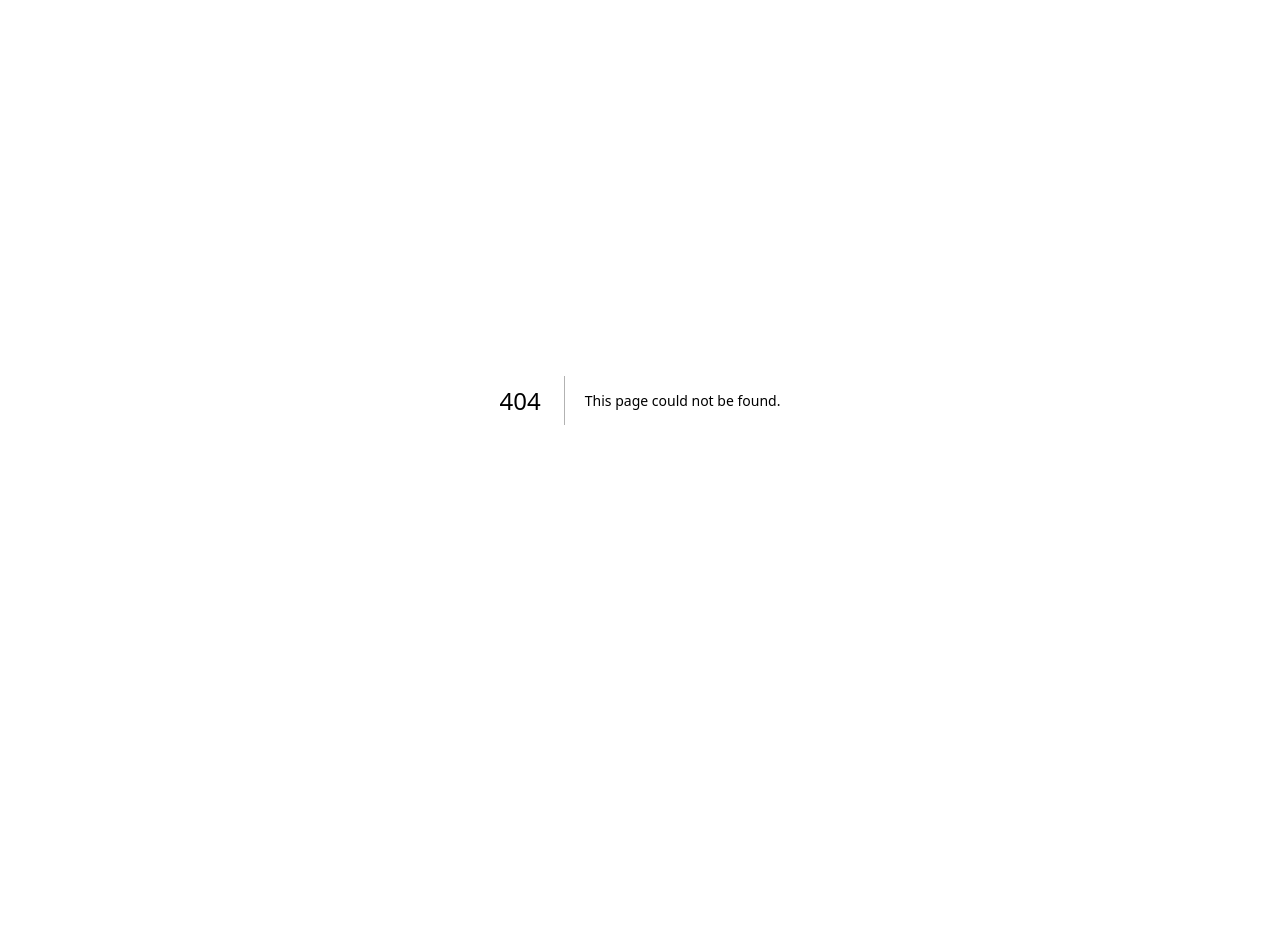
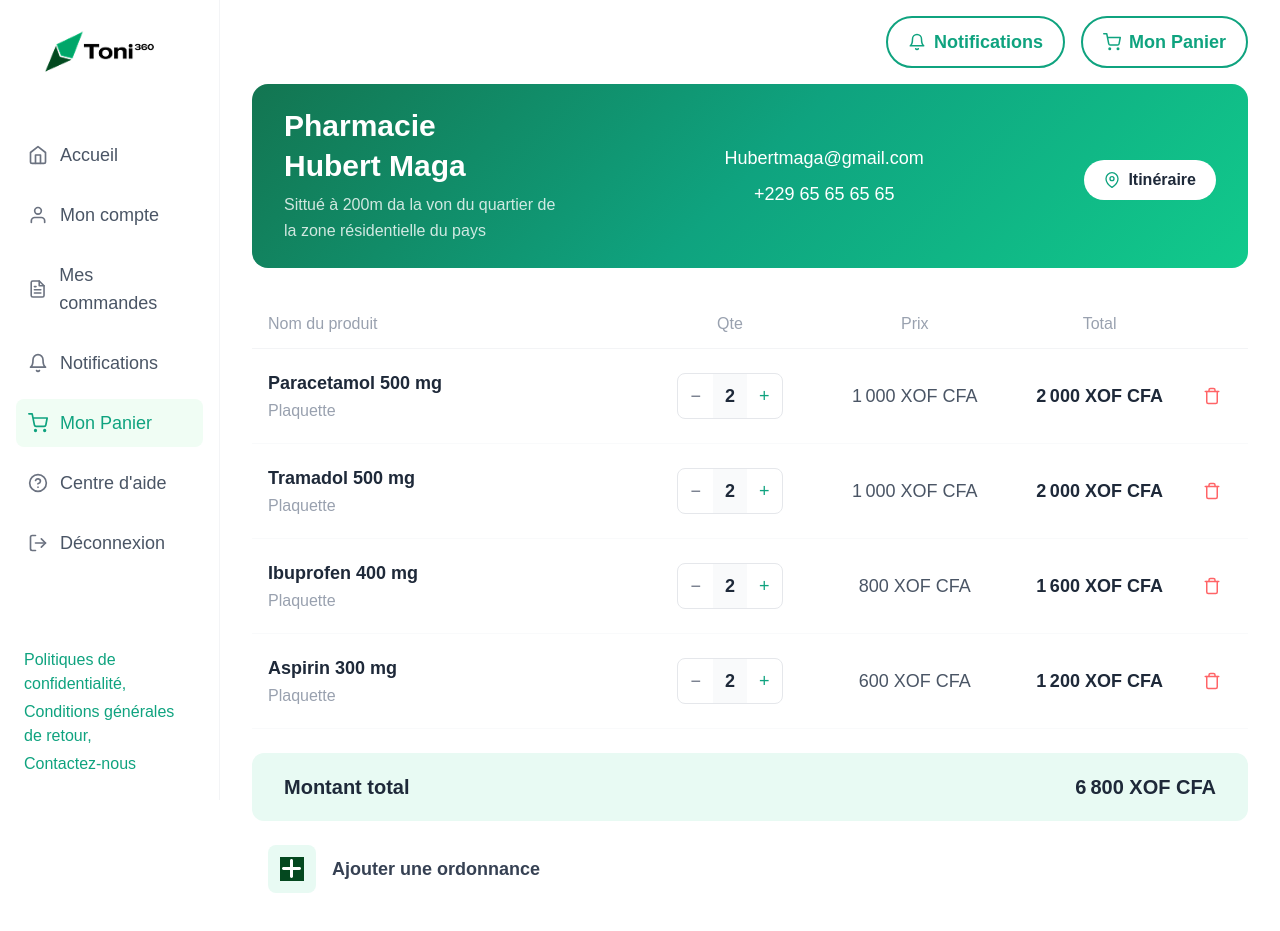
Before and after one commit to NorlanCoder/toni360-frontend, a Next.js app: page /dashboard/cart/checkout in a window 1280 px wide. Before the commit this address had no page. Shown: the top 931 px of the page. Before the commit the page ends 800 px from the top, so only its background shows below. Built offline with nearby package versions, Linux system fonts and the light colour scheme.

Commit message:
feat(cart): implement checkout page UI

```diff
--- a/app/dashboard/cart/page.tsx
+++ b/app/dashboard/cart/checkout/page.tsx
@@ -53,20 +53,16 @@ export default function CartPage() {
       <aside className="w-[220px] min-h-screen border-r border-gray-100 flex flex-col py-6 px-4 fixed left-0 top-0 bottom-0 bg-white z-20">
         {/* Logo */}
         <div className="flex items-center gap-2 mb-10 px-2">
-          <Image src="/images/logo.png" alt="Toni360" width={140} height={48} />
+          <Image src="/images/logo.png" alt="Toni360" width={150} height={50} />
         </div>
 
         {/* Nav links */}
-        <nav className="flex flex-col gap-1 flex-1">
+        <nav className="flex flex-col gap-3 flex-1">
           {sidebarLinks.map((link) => (
             <Link
               key={link.label}
               href={link.href}
               className={`flex items-center gap-3 px-3 py-2.5 rounded-lg text-lg font-medium transition-colors ${
-                link.label === "Mes commandes"
-                  ? "py-2"
-                  : "py-3"
-              } ${
                 link.href === "/dashboard/cart"
                   ? "text-[#0fa37f] bg-green-50"
                   : "text-gray-600 hover:bg-gray-50 hover:text-gray-900"
@@ -95,17 +91,17 @@ export default function CartPage() {
       {/* Main content */}
       <main className="flex-1 ml-[220px] flex flex-col">
         {/* Header */}
-        <header className="flex items-center justify-end gap-4 px-8 py-4">
+        <header className="flex items-center justify-end gap-4 px-8 py-4 text-lg">
           <Link
             href="/notifications"
-            className="flex items-center gap-2 px-5 py-2.5 border-2 border-[#0fa37f] text-[#0fa37f] rounded-full text-lg font-semibold hover:bg-green-50 transition-colors"
+            className="flex items-center gap-2 px-5 py-2.5 border-2 border-[#0fa37f] text-[#0fa37f] rounded-full font-semibold hover:bg-green-50 transition-colors"
           >
             <BellHeaderIcon />
             Notifications
           </Link>
           <Link
             href="/dashboard/cart"
-            className="flex items-center gap-2 px-5 py-2.5 border-2 border-[#0fa37f] text-[#0fa37f] rounded-full text-lg font-semibold hover:bg-green-50 transition-colors"
+            className="flex items-center gap-2 px-5 py-2.5 border-2 border-[#0fa37f] text-[#0fa37f] rounded-full font-semibold hover:bg-green-50 transition-colors"
           >
             <CartHeaderIcon />
             Mon Panier
@@ -120,23 +116,22 @@ export default function CartPage() {
               background: "linear-gradient(135deg, #137551 0%, #0fa37f 50%, #11ca8c 100%)",
             }}
           >
-            <div className="flex items-center justify-between px-8 py-6 gap-8">
-              {/* Bloc infos pharmacie */}
-              <div className="text-white flex-1 min-w-[200px]">
+            <div className="flex items-center justify-between px-8 py-6">
+              <div className="text-white">
                 <h2 className="text-3xl font-bold mb-1">Pharmacie</h2>
                 <h2 className="text-3xl font-bold mb-2">Hubert Maga</h2>
-                <p className="text-sm text-white/80 max-w-[280px] leading-relaxed">
+                <p className="text-base text-white/80 max-w-[280px] leading-relaxed">
                   Sittué à 200m da la von du quartier de la zone résidentielle du pays
                 </p>
               </div>
-              {/* Email & téléphone au centre */}
-              <div className="flex flex-col items-center flex-1 min-w-[180px]">
-                <p className="text-white text-xl font-semibold">Hubertmaga@gmail.com</p>
-                <p className="text-white text-xl font-semibold mt-1">+229 65 65 65 65</p>
+              <div className="flex flex-col items-center gap-2">
+                <div className="text-white text-lg text-center">
+                  <p className="text-lg">Hubertmaga@gmail.com</p>
+                  <p className="mt-2 text-lg">+229 65 65 65 65</p>
+                </div>
               </div>
-              {/* Bouton itinéraire */}
-              <div className="flex flex-col items-end flex-1 min-w-[180px]">
-                <button className="flex items-center gap-2 bg-white text-gray-800 px-6 py-3 rounded-full text-xl font-bold hover:shadow-md transition-shadow">
+              <div className="flex flex-col items-end gap-2">
+                <button className="flex items-center gap-2 bg-white text-gray-800 px-5 py-2 rounded-full text-base font-semibold mt-2 hover:shadow-md transition-shadow">
                   <LocationIcon />
                   Itinéraire
                 </button>
@@ -147,7 +142,7 @@ export default function CartPage() {
           {/* Products Table */}
           <div className="w-full">
             {/* Table Header */}
-            <div className="grid grid-cols-[2fr_1fr_1fr_1fr_auto] items-center px-4 py-3 text-lg text-gray-400 border-b border-gray-100 font-semibold">
+            <div className="grid grid-cols-[2fr_1fr_1fr_1fr_auto] items-center px-4 py-3 text-base text-gray-400 border-b border-gray-100 font-medium">
               <span>Nom du produit</span>
               <span className="text-center">Qte</span>
               <span className="text-center">Prix</span>
@@ -163,8 +158,8 @@ export default function CartPage() {
               >
                 {/* Product Name */}
                 <div>
-                  <p className="font-semibold text-gray-800">{item.name}</p>
-                  <p className="text-xs text-gray-400 mt-0.5">{item.type}</p>
+                  <p className="text-lg font-semibold text-gray-800">{item.name}</p>
+                  <p className="text-base text-gray-400 mt-0.5">{item.type}</p>
                 </div>
 
                 {/* Quantity */}
@@ -172,16 +167,16 @@ export default function CartPage() {
                   <div className="flex items-center border border-gray-200 rounded-lg overflow-hidden">
                     <button
                       onClick={() => updateQty(item.id, -1)}
-                      className="px-3 py-1.5 text-gray-500 hover:bg-gray-50 text-lg font-medium transition-colors"
+                      className="px-3 py-2 text-gray-500 hover:bg-gray-50 text-lg font-medium transition-colors"
                     >
                       −
                     </button>
-                    <span className="px-3 py-1.5 font-semibold text-gray-800 min-w-[28px] text-center bg-gray-50">
+                    <span className="px-3 py-2 text-lg font-semibold text-gray-800 min-w-[32px] text-center bg-gray-50">
                       {item.qty}
                     </span>
                     <button
                       onClick={() => updateQty(item.id, 1)}
-                      className="px-3 py-1.5 text-[#0fa37f] hover:bg-green-50 text-lg font-medium transition-colors"
+                      className="px-3 py-2 text-[#0fa37f] hover:bg-green-50 text-lg font-medium transition-colors"
                     >
                       +
                     </button>
@@ -189,12 +184,12 @@ export default function CartPage() {
                 </div>
 
                 {/* Price */}
-                <p className="text-gray-600 text-center">
+                <p className="text-lg text-gray-600 text-center">
                   {formatPrice(item.price)} XOF CFA
                 </p>
 
                 {/* Total */}
-                <p className="font-semibold text-gray-800 text-center">
+                <p className="text-lg font-semibold text-gray-800 text-center">
                   {formatPrice(item.qty * item.price)} XOF CFA
                 </p>
 
@@ -218,24 +213,24 @@ export default function CartPage() {
           </div>
 
           {/* Add Prescription */}
-          <div className="flex items-center gap-3 mt-6 px-4">
-            <button className="flex items-center gap-3 text-lg text-gray-700 font-medium hover:text-[#0fa37f] transition-colors">
-              <span className="w-11 h-11 flex items-center justify-center rounded-lg bg-[#e8faf3] text-[#0fa37f]">
-                <Image src="/fluent.svg" alt="Plus" width={28} height={28} />
+          <div className="flex items-center gap-4 mt-6 px-4">
+            <button className="flex items-center gap-4 text-lg text-gray-700 font-semibold hover:text-[#0fa37f] transition-colors">
+              <span className="w-12 h-12 flex items-center justify-center rounded-lg bg-[#e8faf3]">
+                <Image src="/fluent.svg" alt="Add" width={24} height={24} />
               </span>
               Ajouter une ordonnance
             </button>
           </div>
 
           {/* Action Buttons */}
-          <div className="flex items-center justify-between gap-6 mt-10 w-full">
-            <button className="flex-1 mx-2 px-10 py-4 border-2 border-[#0fa37f] text-[#0fa37f] rounded-full text-xl font-semibold hover:bg-green-50 transition-colors">
+          <div className="flex items-center justify-between gap-6 mt-10 w-full px-4">
+            <button className="px-10 py-3 border-2 border-[#0fa37f] text-[#0fa37f] rounded-full text-lg font-semibold hover:bg-green-50 transition-colors min-w-[180px]">
               Terminer
             </button>
-            <button className="flex-1 mx-2 px-10 py-4 bg-gray-200 text-gray-600 rounded-full text-xl font-semibold hover:bg-gray-300 transition-colors">
+            <button className="px-10 py-3 bg-gray-200 text-gray-600 rounded-full text-lg font-semibold hover:bg-gray-300 transition-colors min-w-[180px]">
               Mettre en attente
             </button>
-            <button className="flex-1 mx-2 px-10 py-4 bg-[#0fa37f] text-white rounded-full text-xl font-semibold hover:bg-[#0e9272] transition-colors">
+            <button className="px-10 py-3 bg-[#0fa37f] text-white rounded-full text-lg font-semibold hover:bg-[#0e9272] transition-colors min-w-[200px]">
               Valider la commande
             </button>
           </div>
```
